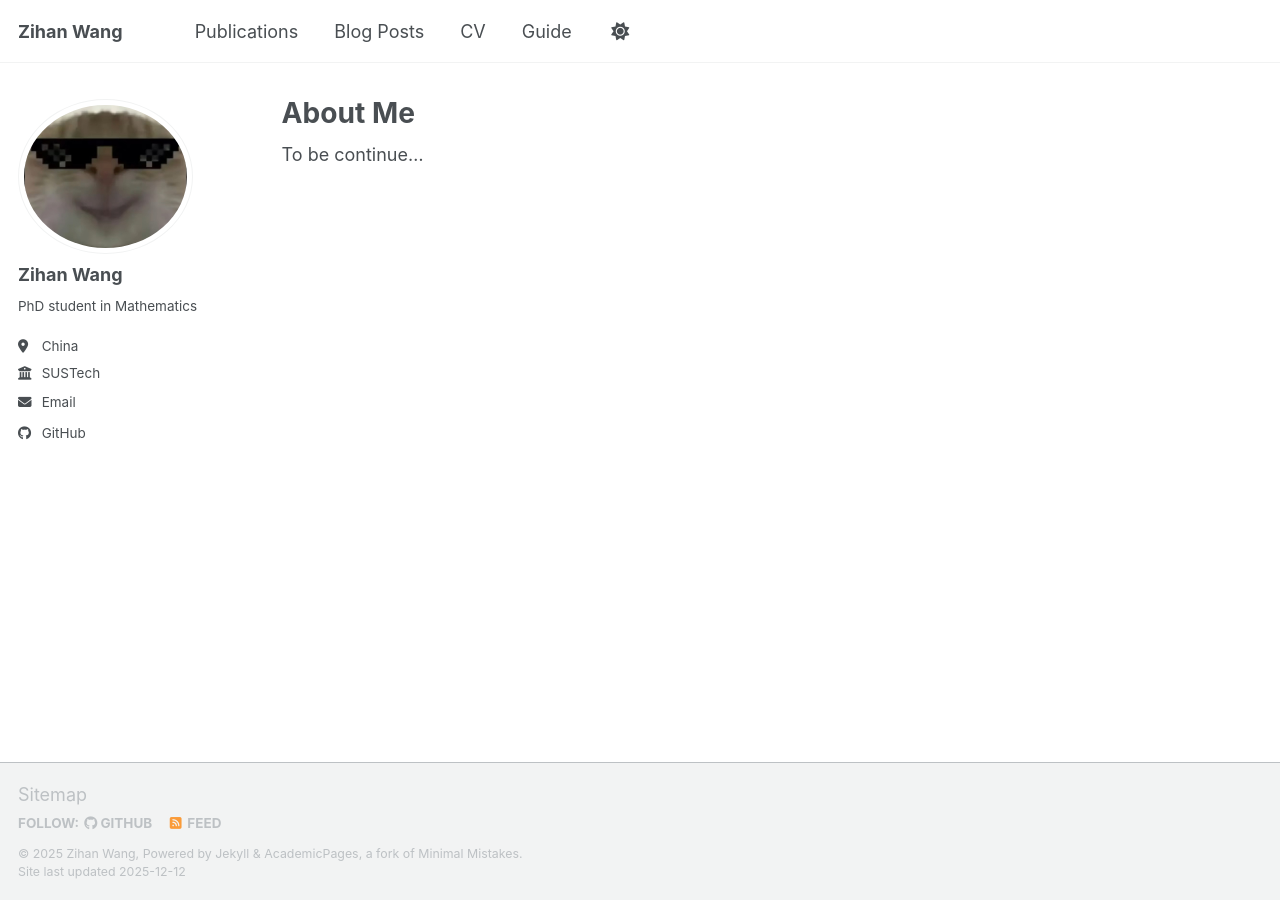
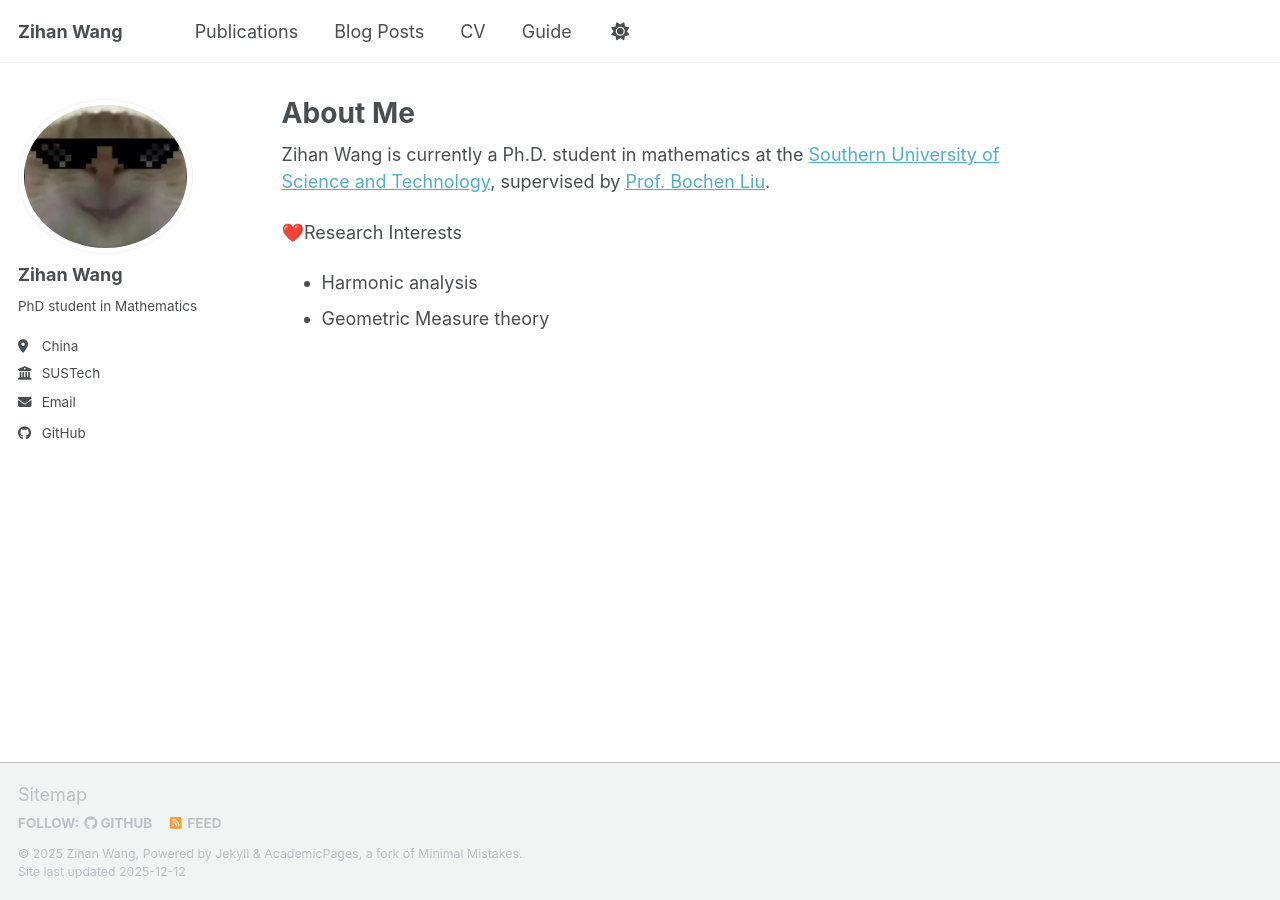
Before and after one commit to ZaneWang66/ZaneWang66.github.io, a Jekyll site: the page built from _pages/about.md, in a window 1280 px wide. Built offline with Jekyll 4.4.1, drawn with Linux system fonts in a browser that asks for light colours; emoji names are drawn with the system emoji font; a script bundle is joined from its source files by our own code; library files that are not in the unit come from our copies.

Commit message:
update about me

```diff
--- a/_pages/about.md
+++ b/_pages/about.md
@@ -7,4 +7,10 @@ redirect_from:
   - /about.html
 ---
 
-To be continue...
+Zihan Wang is currently a Ph.D. student in mathematics at the [Southern University of Science and Technology](https://www.sustech.edu.cn/), supervised by [Prof. Bochen Liu](https://www.sustech.edu.cn/en/faculties/liubochen.html).
+
+
+:heart:Research Interests
+
+- Harmonic analysis
+- Geometric Measure theory
```
